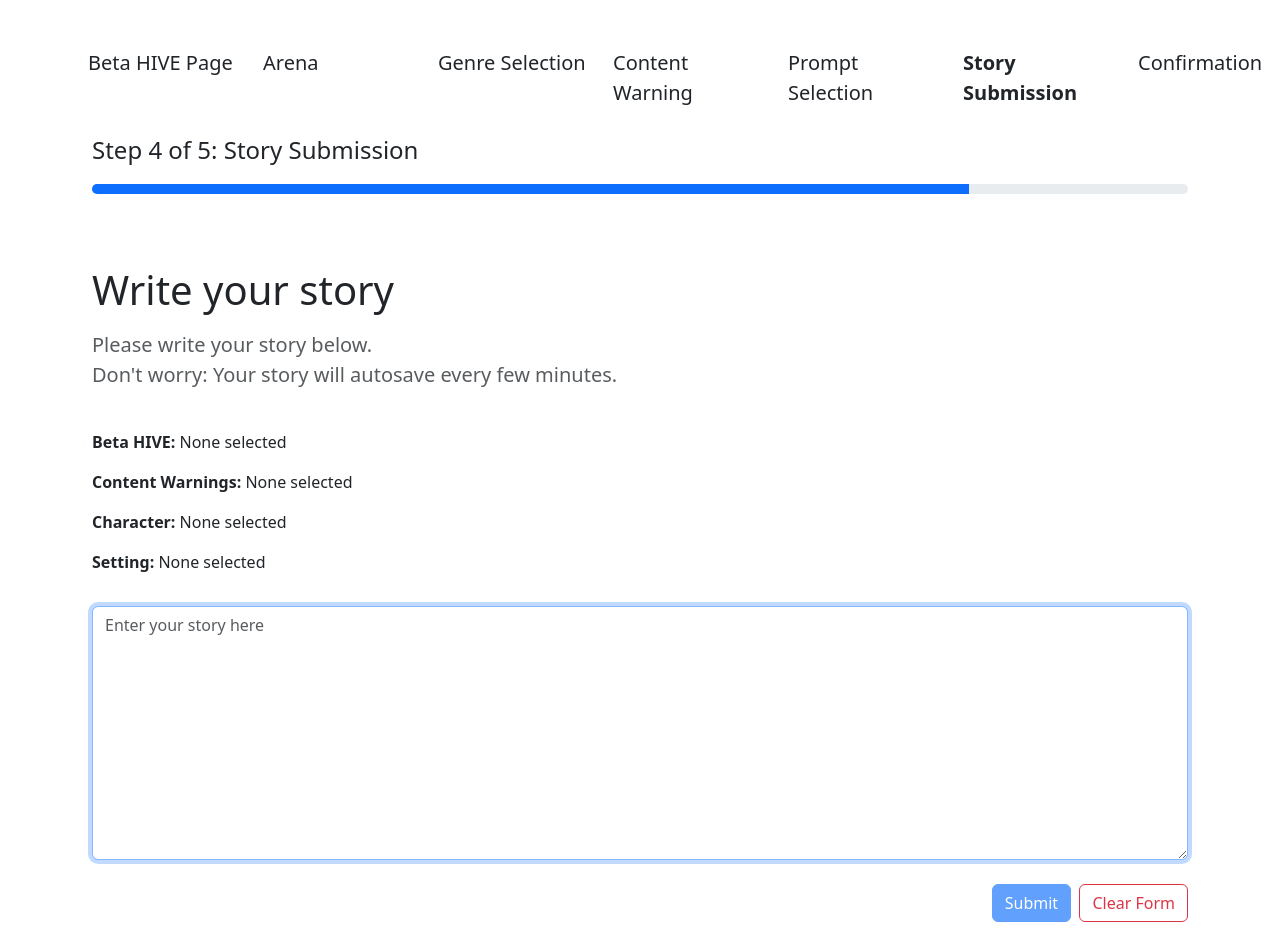
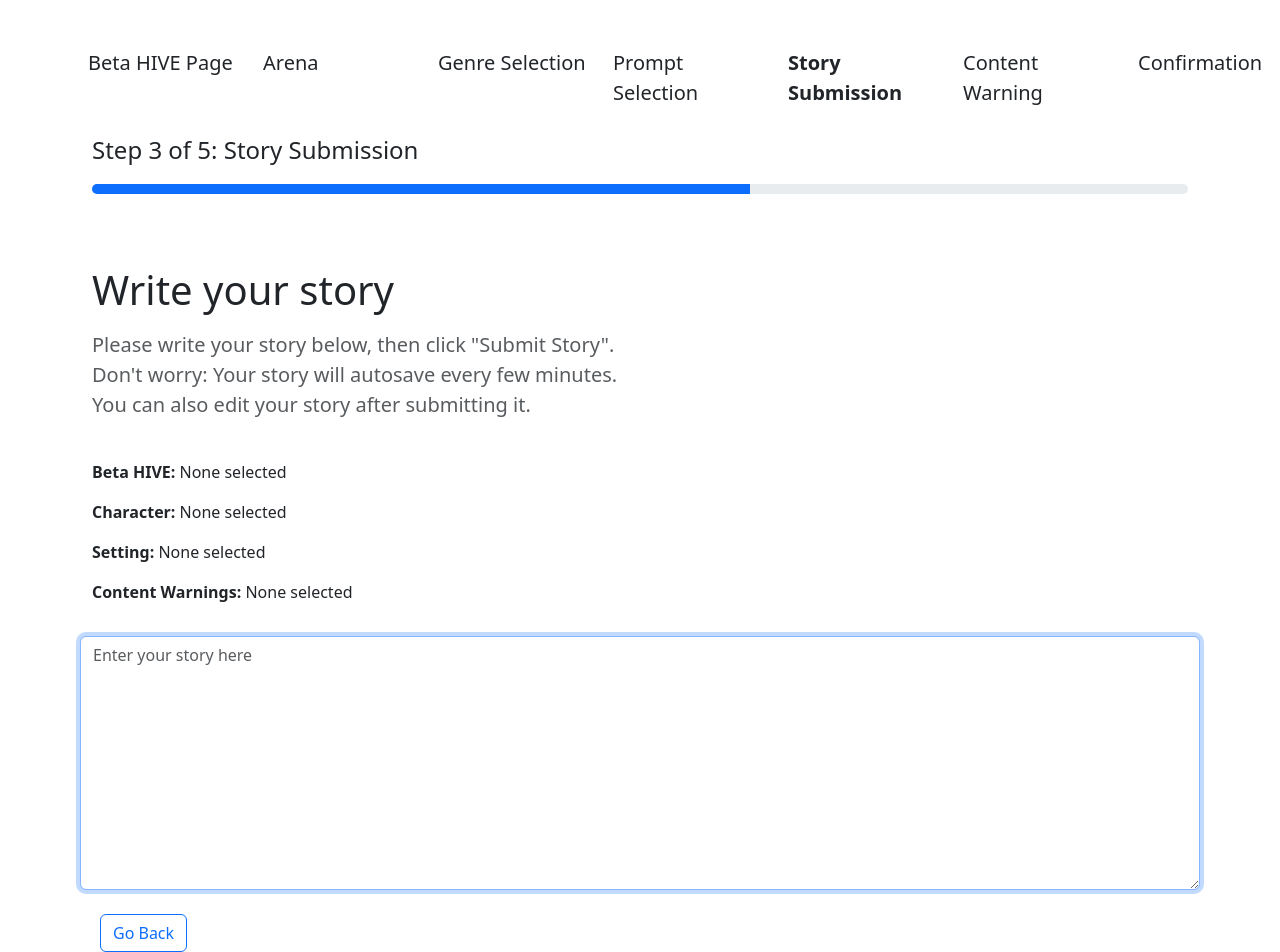
Before and after one commit to AplUSAndmINUS/beta-hive-story-submission, a React (Create React App) app: page /story-submission in a window 1280 px wide. Shown: the part 40-992 px from the top of the page. Built offline with nearby package versions, Linux system fonts and the light colour scheme; the HTML template or start-up script is replaced by a standard one.

Commit message:
updated the order of the pages per client request

```diff
--- a/src/components/navigate-buttons/navigate-buttons.tsx
+++ b/src/components/navigate-buttons/navigate-buttons.tsx
@@ -1,29 +1,98 @@
 import React from 'react';
+import moment from 'moment';
 
+import { useAppDispatch, useAppSelector } from '../../stores/store';
+import { setStorySubmission } from '../../stores/reducers/story-submission';
 import useNavigation from '../../utils/hooks/useNavigation';
 
 interface NavigateButtonsProps {
-  backNavigation: string;
+  backNavigation?: string;
+  isBackDisplayed?: boolean;
   isNextDisabled: boolean;
-  nextNavigation: string;
+  isNextDisplayed?: boolean;
+  isSubmitDisplayed?: boolean;
+  nextButtonText?: string;
+  nextNavigation?: string;
 }
 
 export const NavigateButtons: React.FC<NavigateButtonsProps> = ({
   backNavigation,
+  isBackDisplayed = true,
   isNextDisabled,
+  isNextDisplayed = true,
+  isSubmitDisplayed = false,
+  nextButtonText = 'Next',
   nextNavigation,
 }) => {
   const navigate = useNavigation();
+  const dispatch = useAppDispatch();
+  const [storyText, setStoryText] = React.useState('');
+  const {
+    characterSelection,
+    contentSensitivities,
+    genreSelection,
+    settingSelection,
+    storySubmission,
+  } = useAppSelector((state) => state.storySubmission);
+  const isSubmitDisabled =
+    !characterSelection ||
+    !genreSelection ||
+    !settingSelection ||
+    storyText.trim().length < 10;
+
+  const handleSubmit = async (e: React.FormEvent) => {
+    e.preventDefault(); // Prevent default form submission behavior
+    if (!storySubmission || storySubmission.trim() === '') {
+      dispatch(setStorySubmission(storyText));
+    }
+
+    const storyData = {
+      title: 'Your Story Title', // Replace with actual title
+      author: 'Author ID', // Replace with actual author ID
+      betaHive: genreSelection,
+      setting: settingSelection,
+      character: characterSelection,
+      contentSensitivities: contentSensitivities,
+      story: storyText,
+      date: moment().toISOString(),
+    };
+
+    try {
+      // const response = await fetch(
+      //   'https://your-wordpress-site.com/wp-json/beta-hive/v1/submit-story', // update with actual URL
+      //   {
+      //     method: 'POST',
+      //     headers: {
+      //       'Content-Type': 'application/json',
+      //     },
+      //     body: JSON.stringify(storyData),
+      //   }
+      // );
+
+      // if (!response.ok) {
+      //   throw new Error('Failed to submit story');
+      // }
+
+      // const result = await response.json();
+      // console.log('Story submitted successfully:', result);
+      navigate('Content Warnings');
+    } catch (error) {
+      console.error('Error submitting story:', error);
+    }
+  };
 
   return (
     <div className='d-flex justify-content-flex-start'>
+      {isBackDisplayed && backNavigation && (
         <button
           className='btn btn-outline-primary mt-4 mr-4'
           onClick={() => navigate(backNavigation)}
         >
-        Back
+          Go Back
         </button>
+      )}
       &nbsp;&nbsp;
+      {isNextDisplayed && nextNavigation && (
         <button
           className='btn btn-primary mt-4'
           disabled={!isNextDisabled}
@@ -31,6 +100,12 @@ export const NavigateButtons: React.FC<NavigateButtonsProps> = ({
         >
           Next
         </button>
+      )}
+      {isSubmitDisplayed && (
+        <button className='btn btn-primary mt-4' type='submit'>
+          Submit
+        </button>
+      )}
     </div>
   );
 };
--- a/src/components/selections/selections.tsx
+++ b/src/components/selections/selections.tsx
@@ -57,19 +57,6 @@ export const Selections: React.FC<SelectionsProps> = ({
         </Link>
 
         <Link
-          to='/content-warnings'
-          className='text-decoration-none custom-link'
-          style={{ paddingLeft: 0 }}
-        >
-          <div className='pt-0 pb-0'>
-            <p>
-              <strong>Content Warnings: </strong>{' '}
-              {contentSensitivities.join(', ') || 'None selected'}{' '}
-              <i className='fas fa-pencil-alt' />
-            </p>
-          </div>
-        </Link>
-        <Link
           to='/prompt-selection'
           className='text-decoration-none custom-link'
           style={{ paddingLeft: 0 }}
@@ -94,6 +81,19 @@ export const Selections: React.FC<SelectionsProps> = ({
             </p>
           </div>
         </Link>
+        <Link
+          to='/content-warnings'
+          className='text-decoration-none custom-link'
+          style={{ paddingLeft: 0 }}
+        >
+          <div className='pt-0 pb-0'>
+            <p>
+              <strong>Content Warnings: </strong>{' '}
+              {contentSensitivities.join(', ') || 'None selected'}{' '}
+              <i className='fas fa-pencil-alt' />
+            </p>
+          </div>
+        </Link>
       </div>
     </div>
   );
--- a/src/pages/content-warnings/content-warnings.tsx
+++ b/src/pages/content-warnings/content-warnings.tsx
@@ -87,9 +87,10 @@ export const ContentWarnings: React.FC = () => {
         ))}
       </div>
       <NavigationButtons
-        backNavigation='/genre-selection'
+        backNavigation='Story Submission'
         isNextDisabled={!isNextDisabled}
-        nextNavigation='/prompt-selection'
+        isNextDisplayed={false}
+        isSubmitDisplayed={true}
       />
     </div>
   );
--- a/src/pages/genre-selection/genre-selection.tsx
+++ b/src/pages/genre-selection/genre-selection.tsx
@@ -13,7 +13,7 @@ export const GenreSelection: React.FC = () => {
 
   const handleGenreSelection = (genre: string) => {
     dispatch(setGenreSelection(genre));
-    navigate('/content-warning');
+    navigate('Prompt Selection');
   };
 
   return (
--- a/src/pages/prompt-selection/prompt-selection.tsx
+++ b/src/pages/prompt-selection/prompt-selection.tsx
@@ -63,8 +63,8 @@ export const PromptSelection: React.FC = () => {
       <div className='row'>
       <NavigateButtons
         isNextDisabled={!!characterSelection && !!settingSelection}
-        backNavigation='/content-warnings'
-        nextNavigation='/story-submission'
+        backNavigation='Genre Selection'
+        nextNavigation='Story Submission'
         />
         </div>
     </div>
--- a/src/pages/story-submission/story-submission.tsx
+++ b/src/pages/story-submission/story-submission.tsx
@@ -1,76 +1,20 @@
 import React from 'react';
 
-import { useAppDispatch, useAppSelector } from '../../stores/store';
+import { useAppSelector } from '../../stores/store';
 import useDraftSave from '../../utils/hooks/useDraftSave';
-import useNavigation from '../../utils/hooks/useNavigation';
 import { setStorySubmission } from '../../stores/reducers/story-submission';
 import SaveSpinner from '../../components/draft-save-spinner/draft-save-spinner';
 import Selections from '../../components/selections/selections';
+import NavigateButtons from '../../components/navigate-buttons/navigate-buttons';
 
 export const StorySubmission: React.FC = () => {
-  const dispatch = useAppDispatch();
-  const navigate = useNavigation();
-  const {
-    characterSelection,
-    genreSelection,
-    settingSelection,
-    storySubmission,
-  } = useAppSelector((state) => state.storySubmission);
-
-  const [storyText, setStoryText] = React.useState(storySubmission);
+  const { storySubmission } = useAppSelector((state) => state.storySubmission);
+  const [storyText, setStoryText] = React.useState(storySubmission || '');
   const { isLoading, isSaved } = useDraftSave(storyText, setStorySubmission);
-  const isSubmitDisabled =
-    !characterSelection ||
-    !genreSelection ||
-    !settingSelection ||
-    storyText.trim().length < 10;
+  const isNextDisabled = storyText.trim().length < 10;
 
   const handleChange = (e: React.ChangeEvent<HTMLTextAreaElement>) => {
     setStoryText(e.target.value);
-  };
-
-  const handleReset = () => {
-    setStoryText('');
-  };
-
-  const handleSubmit = async (e: React.FormEvent) => {
-    e.preventDefault(); // Prevent default form submission behavior
-    if (!storySubmission || storySubmission.trim() === '') {
-      dispatch(setStorySubmission(storyText));
-    }
-
-    const storyData = {
-      title: 'Your Story Title', // Replace with actual title
-      author: 'Author ID', // Replace with actual author ID
-      betaHive: genreSelection,
-      setting: settingSelection,
-      character: characterSelection,
-      story: storyText,
-      date: new Date().toISOString(),
-    };
-
-    try {
-      // const response = await fetch(
-      //   'https://your-wordpress-site.com/wp-json/beta-hive/v1/submit-story', // update with actual URL
-      //   {
-      //     method: 'POST',
-      //     headers: {
-      //       'Content-Type': 'application/json',
-      //     },
-      //     body: JSON.stringify(storyData),
-      //   }
-      // );
-
-      // if (!response.ok) {
-      //   throw new Error('Failed to submit story');
-      // }
-
-      // const result = await response.json();
-      // console.log('Story submitted successfully:', result);
-      navigate('/confirmation');
-    } catch (error) {
-      console.error('Error submitting story:', error);
-    }
   };
 
   return (
@@ -79,14 +23,14 @@ export const StorySubmission: React.FC = () => {
         <div className='col'>
           <h1 className='bd-title pb-2 mt-4'>Write your story</h1>
           <p className='text-muted pb-2 mt-2 fs-5'>
-            Please write your story below. <br />
-            Don't worry: Your story will autosave every few minutes.
+            Please write your story below, then click "Submit Story". <br />
+            Don't worry: Your story will autosave every few minutes. <br />
+            You can also edit your story after submitting it.
           </p>
         </div>
         <Selections />
       </div>
       <div className='row'>
-        <form onReset={handleReset} onSubmit={handleSubmit}>
         <textarea
           autoFocus
           className='form-control ml-2'
@@ -96,22 +40,15 @@ export const StorySubmission: React.FC = () => {
           onChange={handleChange}
         ></textarea>
         <div className='d-flex justify-content-between w-100'>
+          <div className='d-flex justify-content-start'>
             <SaveSpinner isLoading={isLoading} isSaved={isSaved} />
-            <div className='d-flex justify-content-between'>
-              <button
-                type='submit'
-                className='btn btn-primary mt-4 mr-4'
-                disabled={isSubmitDisabled}
-              >
-                Submit
-              </button>
-              &nbsp;&nbsp;
-              <button type='reset' className='btn btn-outline-danger mt-4'>
-                Clear Form
-              </button>
+            <NavigateButtons
+              backNavigation='Prompt Selection'
+              isNextDisabled={isNextDisabled}
+              nextButtonText='Submit Story'
+            />
           </div>
         </div>
-        </form>
       </div>
     </div>
   );
--- a/src/routes/routes.tsx
+++ b/src/routes/routes.tsx
@@ -9,7 +9,7 @@ import { NotFound } from '../pages/404/404';
 import { PromptSelection } from '../pages/prompt-selection/prompt-selection';
 import { StorySubmission } from '../pages/story-submission/story-submission';
 
-interface Routes extends NonIndexRouteObject {
+export interface Routes extends NonIndexRouteObject {
   name: string;
 }
 
@@ -40,11 +40,6 @@ export const routes: Routes[] = [
     element: <GenreSelection />,
   },
   {
-    path: '/content-warning',
-    name: 'Content Warning',
-    element: <ContentWarnings />,
-  },
-  {
     path: '/prompt-selection',
     name: 'Prompt Selection',
     element: <PromptSelection />,
@@ -55,6 +50,11 @@ export const routes: Routes[] = [
     element: <StorySubmission />,
   },
   {
+    path: '/content-warning',
+    name: 'Content Warning',
+    element: <ContentWarnings />,
+  },
+  {
     path: '/confirmation',
     name: 'Confirmation',
     element: <Confirmation />,
--- a/src/utils/hooks/useNavigation.tsx
+++ b/src/utils/hooks/useNavigation.tsx
@@ -1,10 +1,20 @@
 import { useNavigate } from 'react-router-dom';
+
+import { routes, Routes } from '../../routes/routes';
 
 const useNavigation = () => {
   const navigate = useNavigate();
 
-  const handleNavigation = (path: string) => {
-    navigate(path);
+  const handleNavigation = (name: string) => {
+    const route = routes.find((route: Routes) => route.name === name);
+
+    if (!route) {
+      throw new Error(`Route with name ${name} not found`);
+    }
+
+    if (route && route.path) {
+      navigate(route.path);
+    }
   };
 
   return handleNavigation;
--- a/src/utils/hooks/useProgressText.tsx
+++ b/src/utils/hooks/useProgressText.tsx
@@ -7,11 +7,11 @@ export const useProgressText = () => {
     case 20:
       return 'Step 1 of 5: Genre Selection';
     case 40:
-      return 'Step 2 of 5: Content Warnings';
+      return 'Step 2 of 5: Prompt Selection';
     case 60:
-      return 'Step 3 of 5: Prompt Submission';
+      return 'Step 3 of 5: Story Submission';
     case 80:
-      return 'Step 4 of 5: Story Submission';
+      return 'Step 4 of 5: Content Warnings';
     case 100:
       return 'Step 4 of 5: Confirmation';
     default:
--- a/src/utils/hooks/useSetPercentage.tsx
+++ b/src/utils/hooks/useSetPercentage.tsx
@@ -17,13 +17,13 @@ export const useSetPercentage = () => {
       case '/genre-selection':
         handleSetPercentage(20);
         break;
-      case '/content-warning':
+      case '/prompt-selection':
         handleSetPercentage(40);
         break;
-      case '/prompt-selection':
+      case '/story-submission':
         handleSetPercentage(60);
         break;
-      case '/story-submission':
+      case '/content-warning':
         handleSetPercentage(80);
         break;
       case '/confirmation':
```
Also changed, not shown: 1 other file (tests, documents, lock files or other folders). Lines whose indentation alone changed are shown as unchanged.
